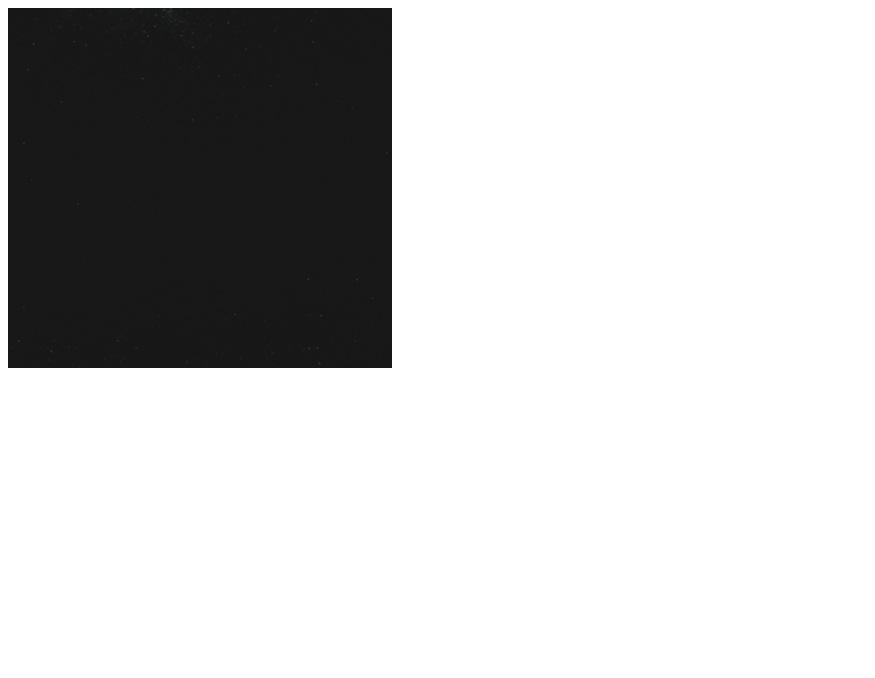
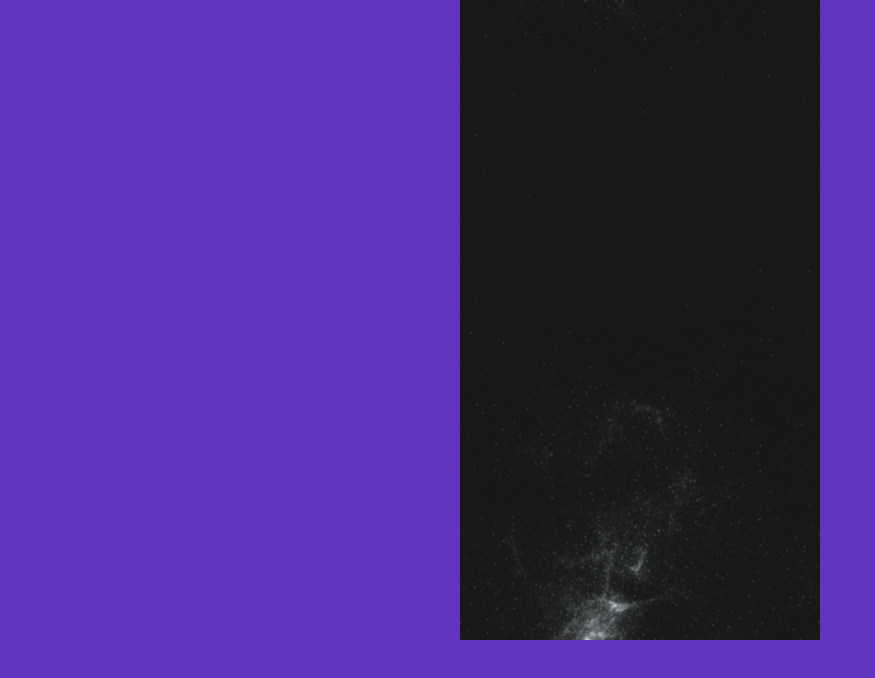
Before and after one commit to daywithstars/shooter, a plain HTML site: page index.html in a window 1280 px wide. Shown: the whole page, without its empty margins (0-875 px from the left). Drawn offline with Linux system fonts and the light colour scheme.

Commit message:
canvas size, position

```diff
--- a/index.html
+++ b/index.html
@@ -8,9 +8,23 @@
 		<script src="application.js"></script>
 		<script src="screen-play.js"></script>
 		<script src="background.js"></script>
+		<style>
+			* {
+				margin: 0;
+				padding: 0;
+			}
+			html, body {
+				background-color: #6136BF;
+			}
+			canvas {
+				display: block;
+				margin-left: auto;
+				margin-right: auto;
+			}
+		</style>
 	</head>
 	<body>
-		<canvas id="myCanvas" width="384" height="360"></canvas>
+		<canvas id="myCanvas" width="360" height="640"></canvas>
 		<script>
 			var context = document.getElementById('myCanvas').getContext('2d');
 			var app = new Application(context);
```
